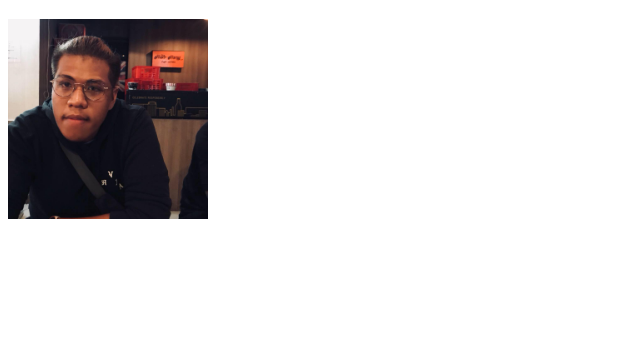
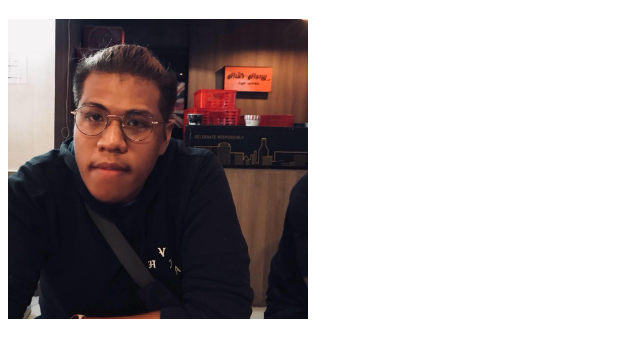
Before and after one commit to mesitpan/mesitpan.github.io, a plain HTML site: page index.html in a window 1280 px wide. Shown: the part 61-418 px from the top of the page, without its empty margins (0-640 px from the left). Drawn offline with Linux system fonts and the light colour scheme.

Commit message:
Update index.html

```diff
--- a/index.html
+++ b/index.html
@@ -7,7 +7,7 @@
 		<div class="container">
     		<div class="blurb">
         		<h1>Mesit Nakhum</h1>
-			<img src="me.jpg" alt="me" style="width:200px;height:200px">
+			<img src="me.jpg" alt="me" style="width:300px;height:300px">
 		</div><!-- /.blurb -->
 		</div><!-- /.container -->
 	</body>
```
